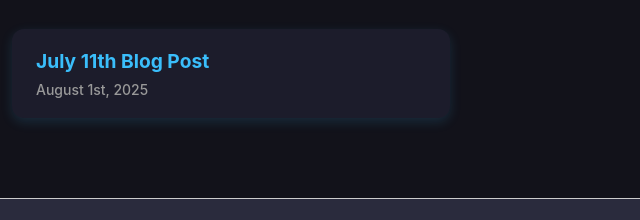
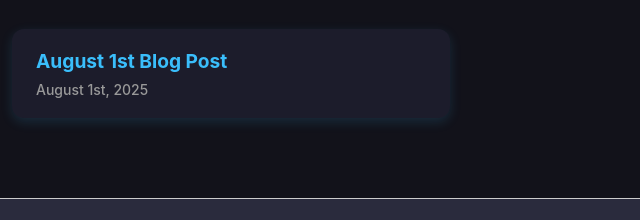
Before and after one commit to cCleptic/kpcrb.tech, a plain HTML site: page docs/mainblogpage.html in a window 1280 px wide. Shown: the part 169-389 px from the top of the page, 640-1280 px from the left. Drawn offline with Linux system fonts and the light colour scheme.

Commit message:
Update mainblogpage.html
Wrong date again lol

```diff
--- a/docs/mainblogpage.html
+++ b/docs/mainblogpage.html
@@ -153,7 +153,7 @@
         <div class="date">July 11th, 2025</div>
       </li>
        <li>
-        <a href="Blog posts/8.1.2025Blogpost.html" class="post-link">July 11th Blog Post</a>
+        <a href="Blog posts/8.1.2025Blogpost.html" class="post-link">August 1st Blog Post</a>
         <div class="date">August 1st, 2025</div>
       </li>
       <!-- Add more posts here -->
```
